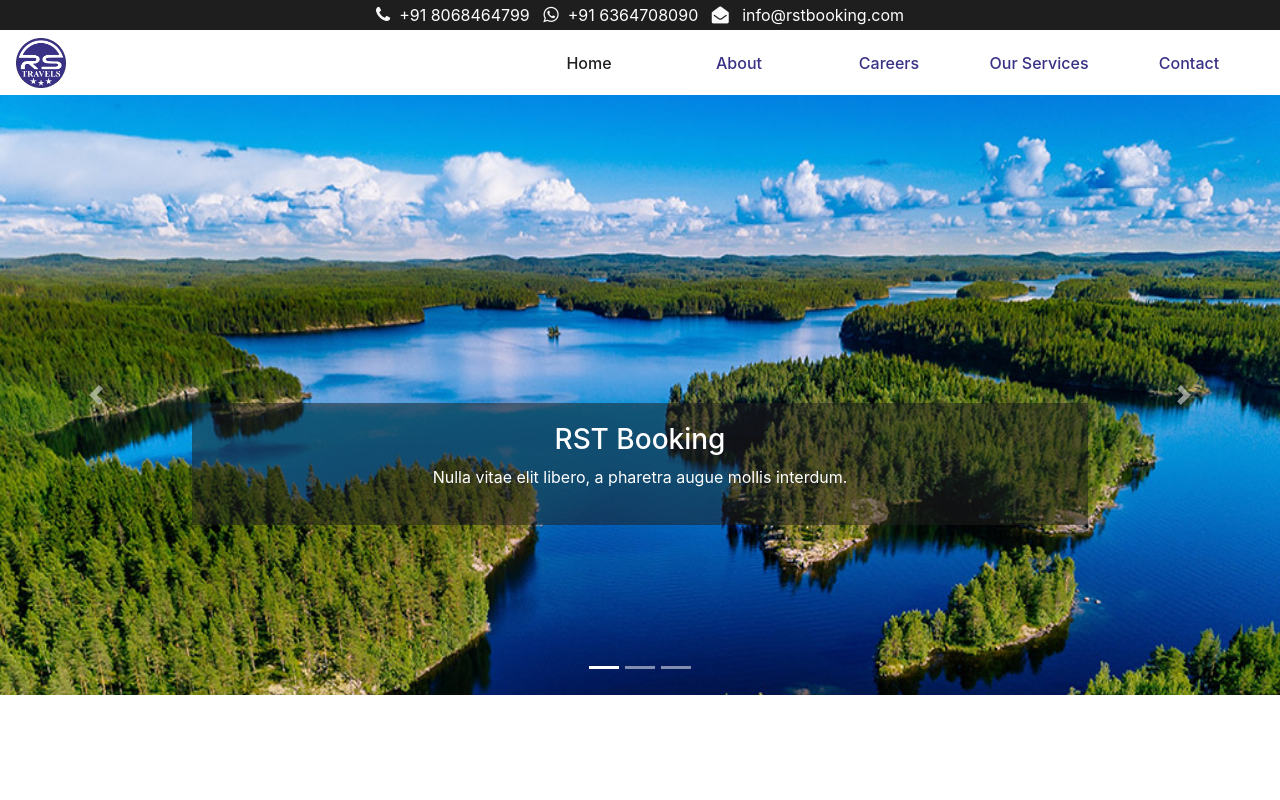
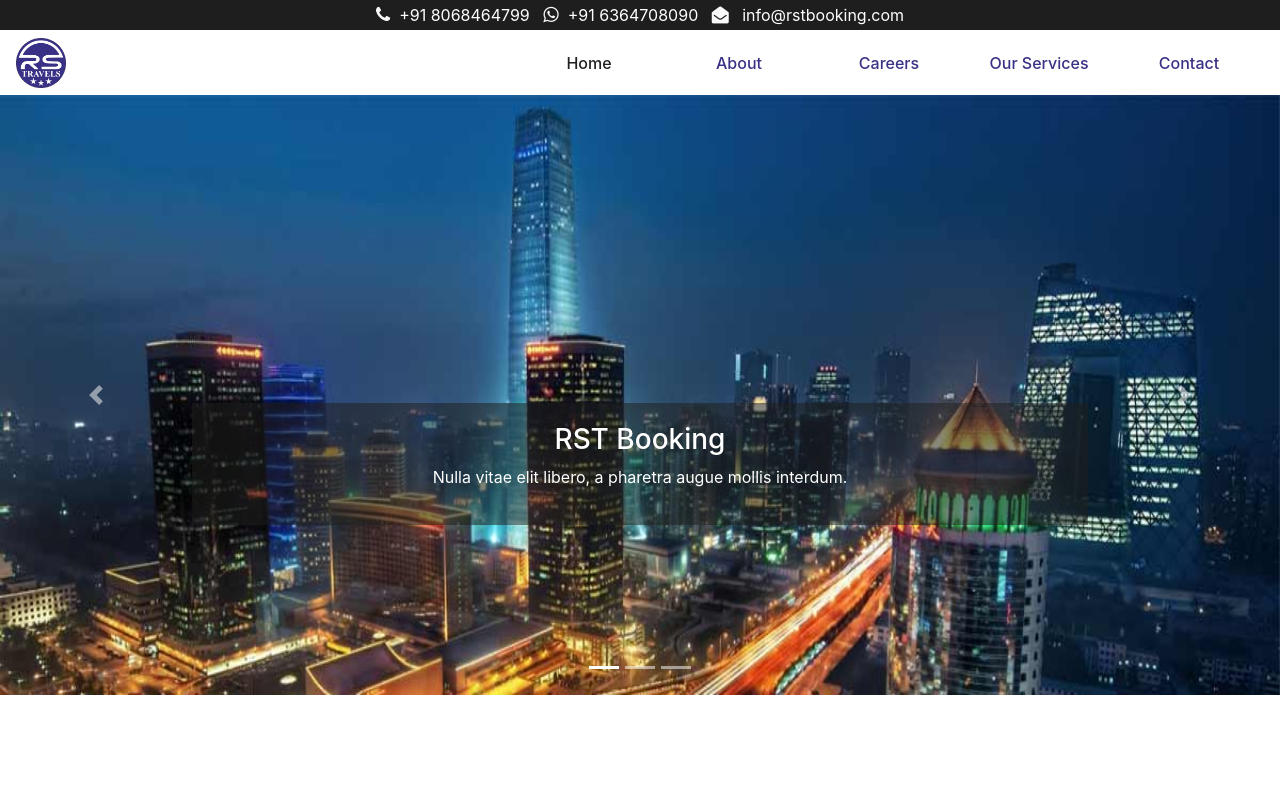
Before and after one commit to saisandeep9/website-old, a React (Create React App) app: page / in a window 1280 px wide. Both pictures are taken after a click on the item 604 px from the left and 667 px from the top of the page. Shown: the top 800 px of the page. Built offline with nearby package versions, Linux system fonts and the light colour scheme; what google-maps-react would draw is missing.

Commit message:
first commit

```diff
--- a/src/components/pages/covepage2.jsx
+++ b/src/components/pages/covepage2.jsx
@@ -10,7 +10,7 @@ const CoverPage2 = () => {
           <img
             className=" d-block "
             style={{ width: "100%", height: "600px" }}
-            src="images/1.jpg"
+            src="images/cp1.jpg"
             alt="First slide"
           />
 
--- a/src/components/pages/ourServices/mytaxicab.jsx
+++ b/src/components/pages/ourServices/mytaxicab.jsx
@@ -57,7 +57,7 @@ const Mytaxicab = () => {
               <h5 className="mt-3">Safe Raid</h5>
             </li>
             <li>
-              <h5 className="mt-3">More earnings </h5>
+              <h5 className="mt-3">More Earnings </h5>
             </li>
             <li>
               {" "}
```
